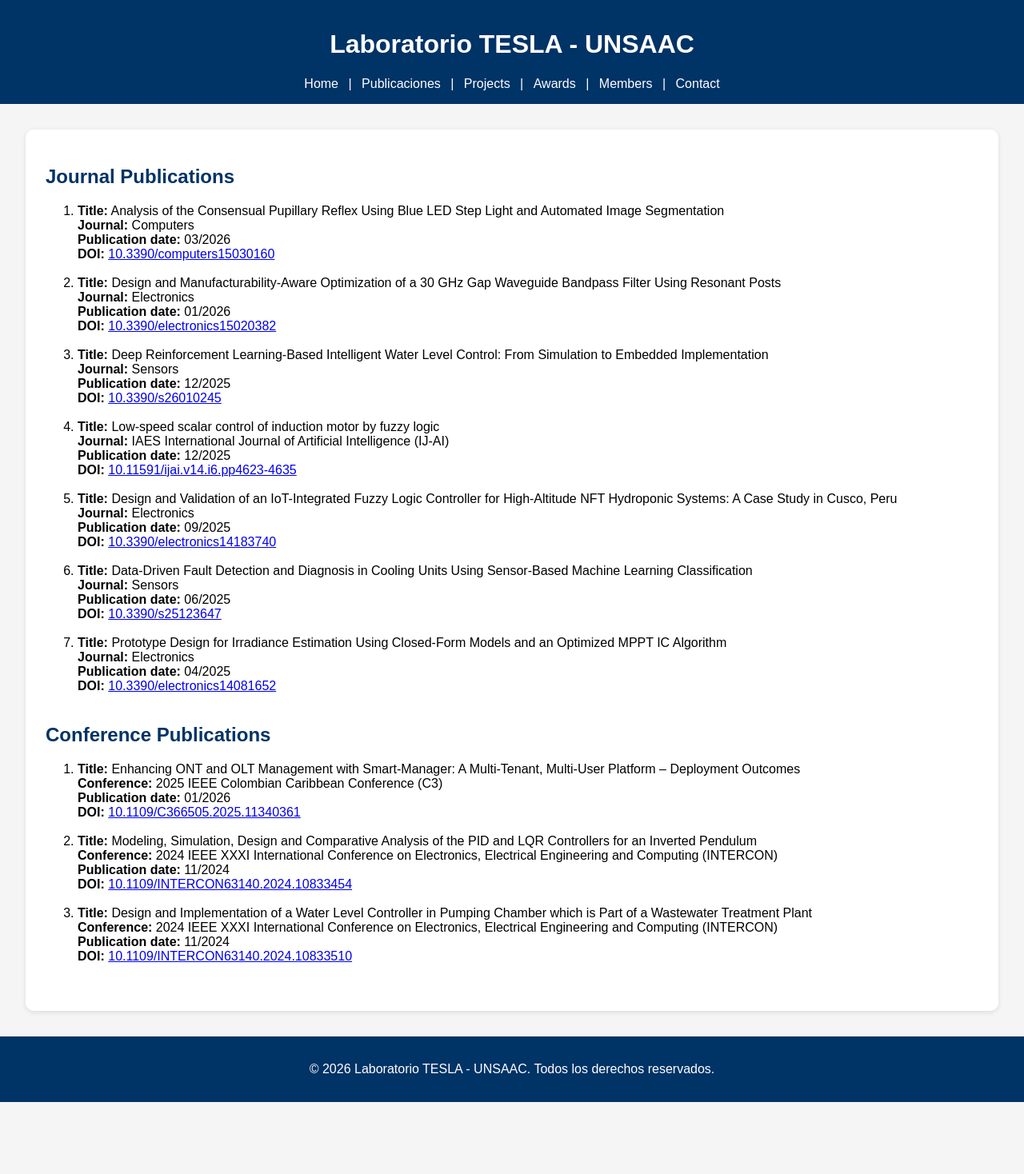
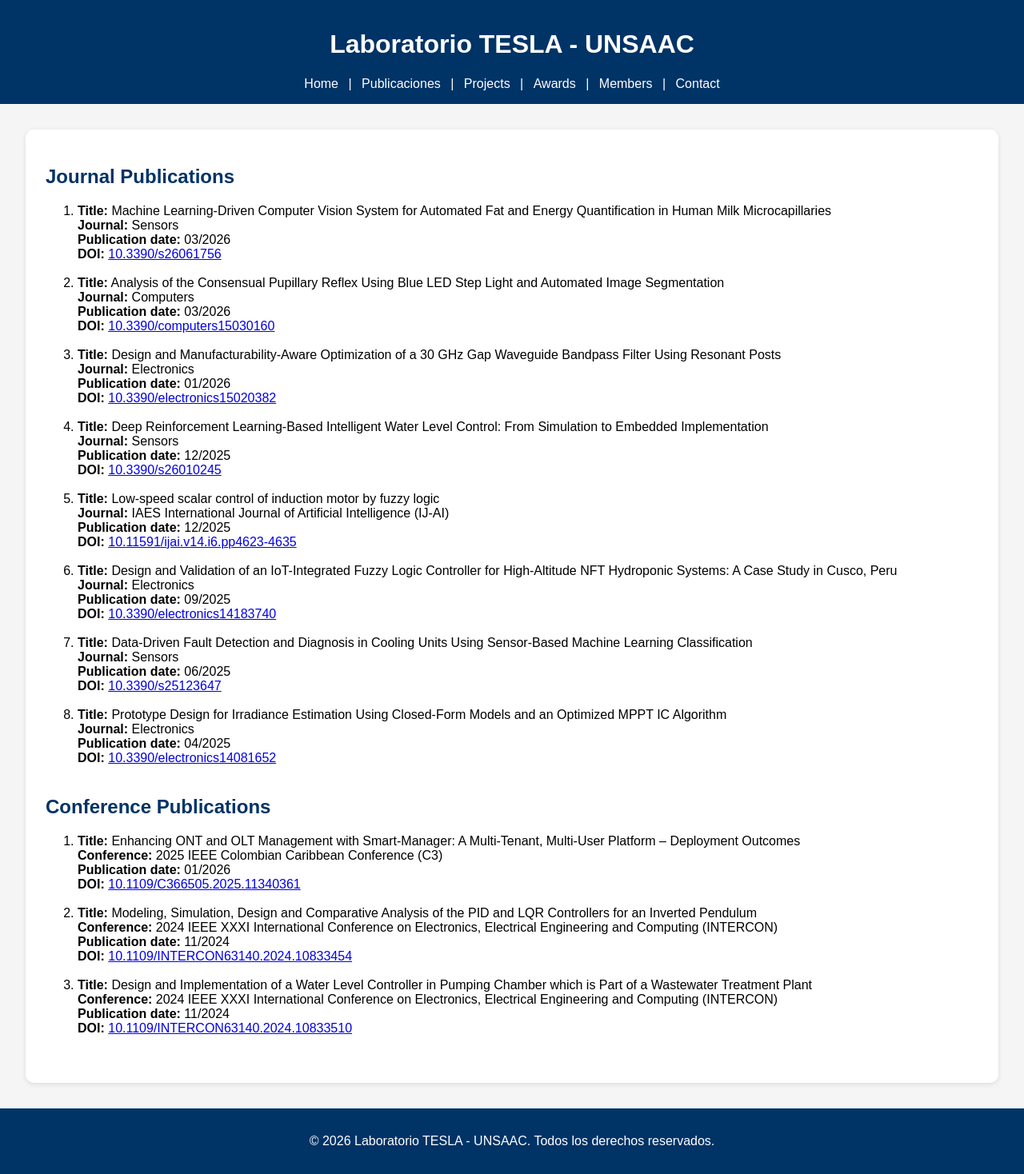
Before and after one commit to laboratoriotesla-unsaac/laboratoriotesla-unsaac.github.io, a Jekyll site: the page built from publications.html, in a window 1280 px wide. Shown: the whole page at 80% size. Built offline with Jekyll 4.4.1, drawn with Linux system fonts in a browser that asks for light colours; before the commit the page ends 1378 px from its top, so only the background shows below that.

Commit message:
Actualizar conten

```diff
--- a/publications.html
+++ b/publications.html
@@ -7,6 +7,13 @@ title: Publicaciones Científicas
 
   <h1>Journal Publications</h1>
   <ol>
+    <li>
+      <strong>Title:</strong> Machine Learning-Driven Computer Vision System for Automated Fat and Energy Quantification in Human Milk Microcapillaries<br>
+      <strong>Journal:</strong> Sensors<br>
+      <strong>Publication date:</strong> 03/2026<br>
+      <strong>DOI:</strong> <a href="https://doi.org/10.3390/s26061756" target="_blank">10.3390/s26061756</a>
+    </li>
+    <br>
     <li>
       <strong>Title:</strong> Analysis of the Consensual Pupillary Reflex Using Blue LED Step Light and Automated Image Segmentation<br>
       <strong>Journal:</strong> Computers<br>
```
